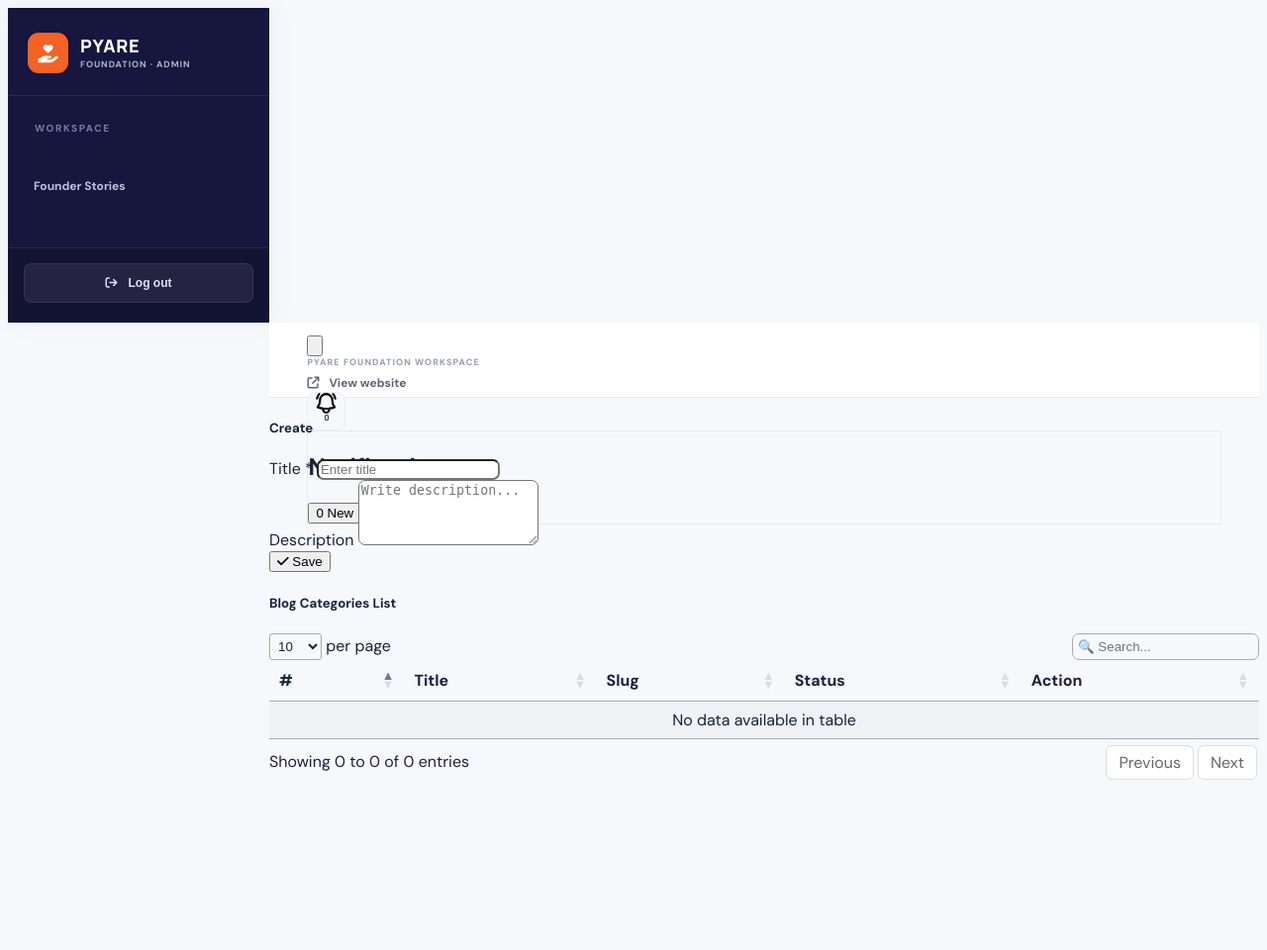
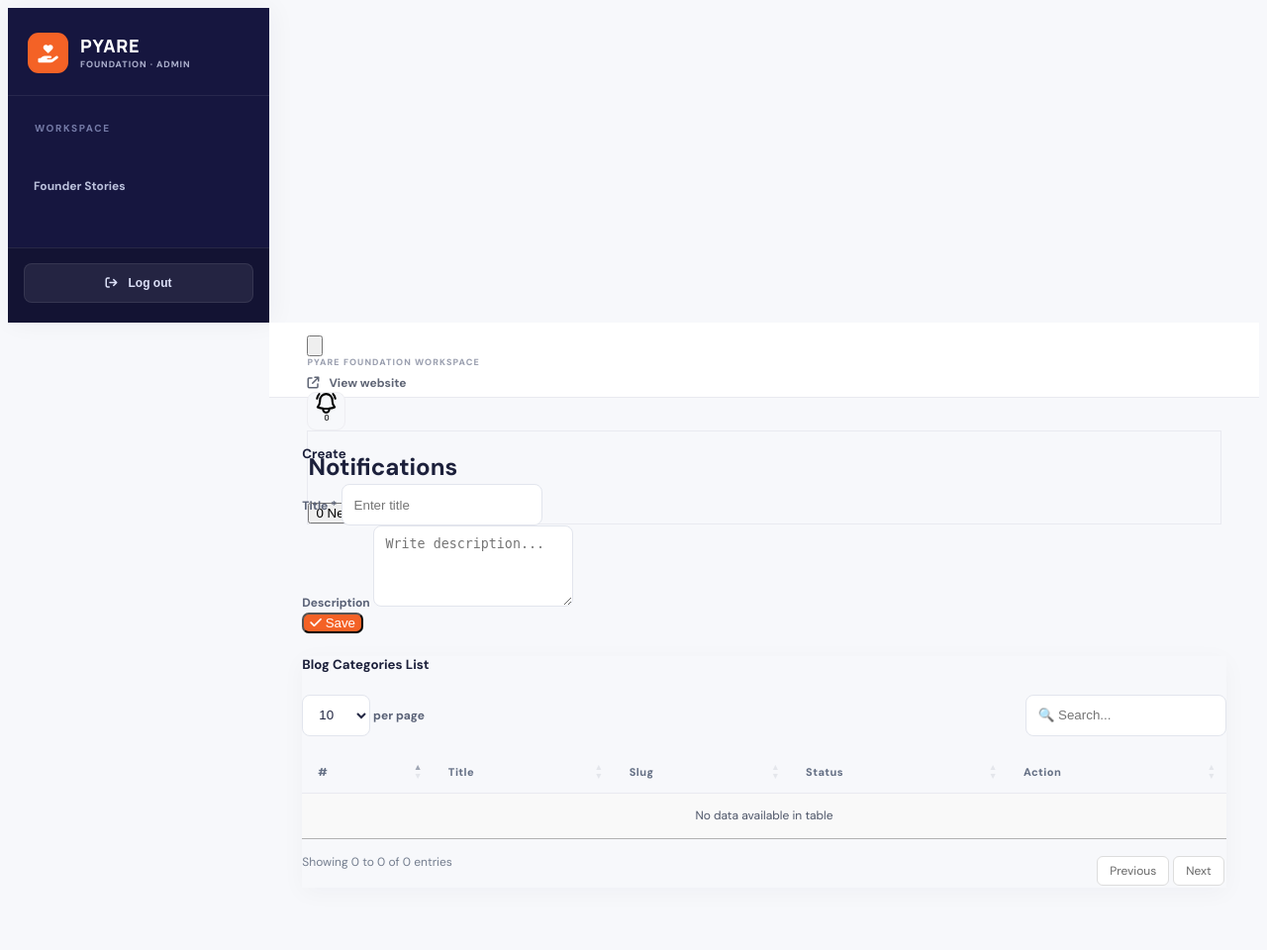
Before and after one commit to Parvesh93/pyarefdn, a Laravel app: template resources/views/admin/blog/category/index.blade.php in a window 1280 px wide. Shown: the whole page at 99% size. Before the commit the page ends 788 px from the top, so only its background shows below. Run offline with Laravel 12, Linux system fonts and the light colour scheme; the template is opened without the code that fills it, so the values that code supplies are empty; parts of the project's set-up code (start-up, migrations or seed data) failed here and were passed over; some libraries are stand-ins or nearby versions.

Commit message:
style(admin): SaaS content and member management layout for category/index.blade.php

```diff
--- a/resources/views/admin/blog/category/index.blade.php
+++ b/resources/views/admin/blog/category/index.blade.php
@@ -5,6 +5,8 @@
 @extends('admin.layouts.master')
 
 @section('adminContent')
+<div class="pf-admin-page pf-admin-content-page" data-admin-module="category">
+
     <!-- [ Main Content ] start -->
     <div class="grid grid-cols-1 md:grid-cols-3 gap-4 items-start">
         <!-- Left Form -->
@@ -119,4 +121,6 @@
 
 
     </div>
+
+</div>
 @endsection
```
